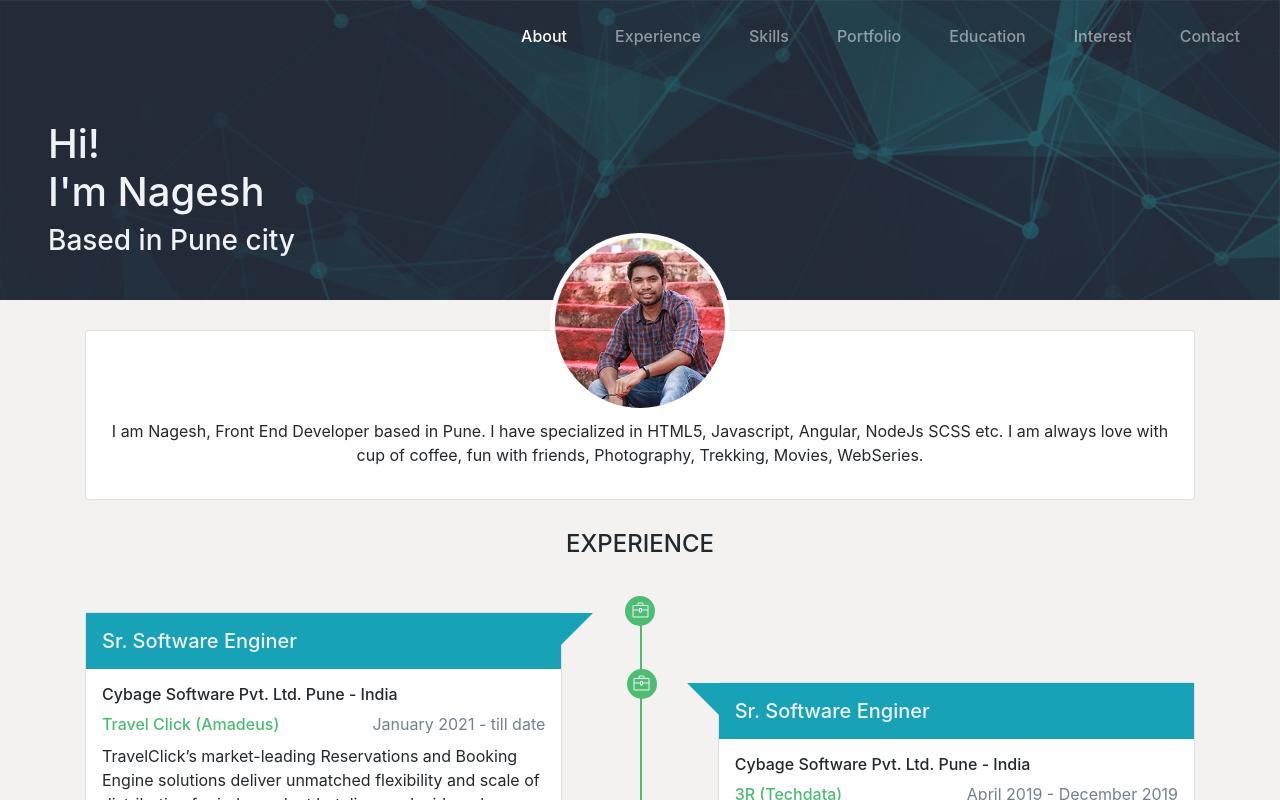
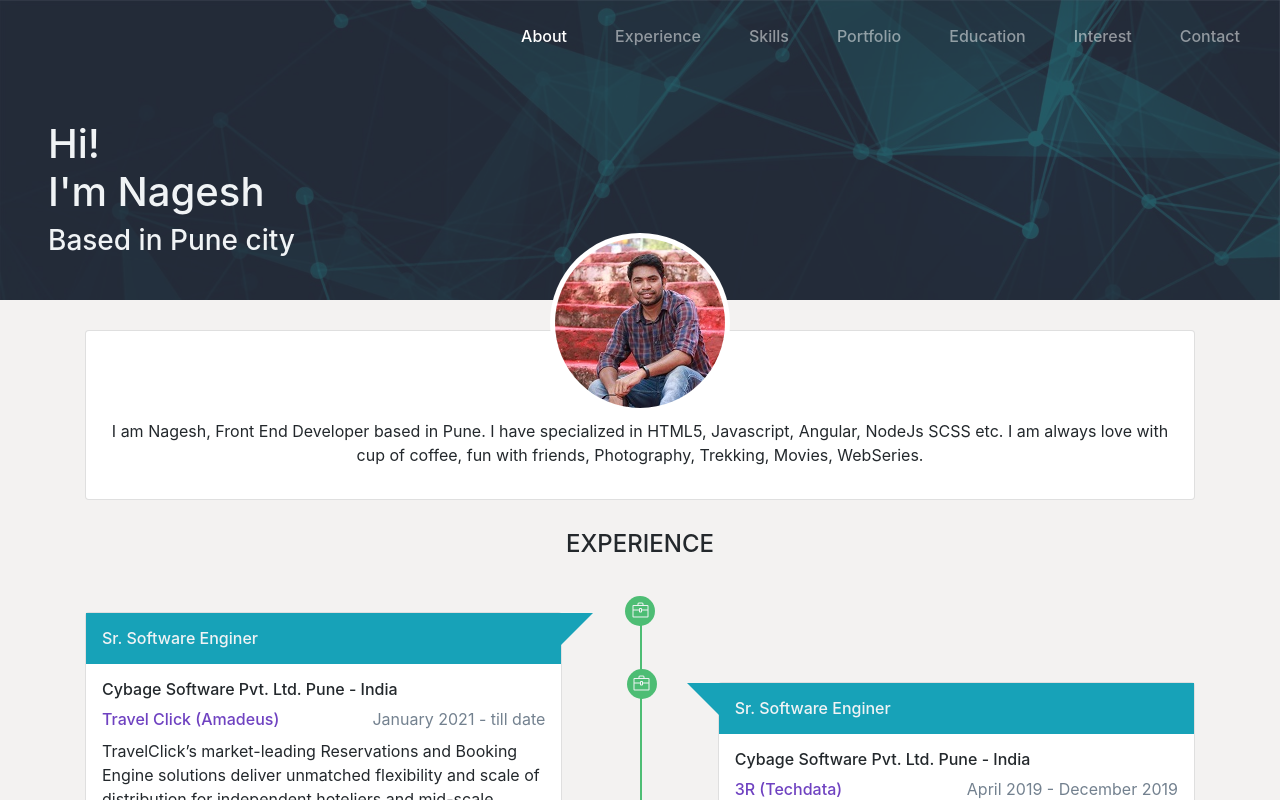
Before and after one commit to NageshAdhe/PORTFOLIO, a React (Create React App) app: page / in a window 1280 px wide. Shown: the top 800 px of the page. Built offline with nearby package versions, Linux system fonts and the light colour scheme.

Commit message:
content correction

```diff
--- a/src/app/resume/workExperience.jsx
+++ b/src/app/resume/workExperience.jsx
@@ -14,13 +14,13 @@ class ResumeWorkExperience extends Component {
 
 
                 <div class="timeline-header">
-                    <h5 class="text-capitalize m-0">{item.designation}</h5>
+                    <h6 class="text-capitalize m-0">{item.designation}</h6>
                 </div>
                 <div class="timeline-body">
                 <h6 class="">{item.company} - {item.country}</h6>
                 <div className="row">
                 <div className="col-12 mb-2">
-                <span class="h6 text-success">{item.project}</span>
+                <span class="h6 text-purple">{item.project}</span>
                 <span class="float-right text-muted">{item.startDate} - {item.endDate}</span>
                 </div>
                 </div>
--- a/src/assets/data/interests.json
+++ b/src/assets/data/interests.json
@@ -5,7 +5,7 @@
         "title":"Movies",
         "icon":"",
         "img":"img/movies-marvel.jpg",
-        "description":"Watching movie is my best way to spend my leisure time. It can refresh my mind. I am huge fan of <strong>Marvel Cinematic</strong>. Ironman,Thor and Captain America are my favourites. I like to watch Action,Fictional,Sci-Fi and Comedy movies. Apart from movies I loves Web series also Like GOT,Big Bang Theory,Friends,Money Heist,Family Man,Sacred Games and so on. ",
+        "description":"Watching movie is my best way to spend my leisure time.  I am huge fan of  &#128525; <strong>Marvel Cinematic</strong>. Ironman,Thor and Captain America are my favourites. I like to watch Action,Fictional,Sci-Fi and Comedy movies. Apart from movies I loves Web series also Like GOT,Big Bang Theory,Friends,Money Heist,Family Man,Sacred Games and so on. &#128540;",
         "popOverClassName":"bg-primary text-light",
         "popOverHeading":"Movies"
 
@@ -15,7 +15,7 @@
         "title":"Music",
         "icon":"",
         "img":"img/music-1.jpg",
-        "description":"I love to listen Bollywood songs of A.R. Rahman,Mohit Chauhan,Arijit Sing,Jubin Nautiyal, Neha kakkar, Shreya Ghoshal. Sometime I listen Old song of Kishor Kumar and other songs also.",
+        "description":"I love &#128525; to listen <strong>Bollywood songs</strong> of A.R. Rahman,Mohit Chauhan,Arijit Sing,Jubin Nautiyal, Neha kakkar, Shreya Ghoshal. Sometime I listen Old song of Kishor Kumar and other songs also.",
         "popOverClassName":"bg-primary text-light",
         "popOverHeading":"Music"
       },
@@ -24,7 +24,7 @@
         "title":"Photography",
         "icon":"",
         "img":"img/photography-2.jpg",
-        "description":"I always Like to capture the nature like Sunrise, Sunset, Sky Shades, Birds and moments with friends and family sometimes I do trekking with friend near pune and click some photos",
+        "description":"I always Love  &#128525; to capture photos of nature like Sunrise, Sunset, Sky Shades, Birds and moments with friends and family sometimes I do trekking with friend near Pune and click some photos",
         "popOverClassName":"bg-primary text-light",
         "popOverHeading":"Photography"
       },
@@ -33,7 +33,7 @@
         "title":"Foody",
         "icon":"",
         "img":"img/foody-3.jpg",
-        "description":"I like Wadapav, extremly love love with chicken food. Sometimes I cook chicken food, not a good chef but friends says they like chicken cooked by me &#128540;. Love dishes like Puran Poli,Kande-baji,Msala Dosa,Panipuri,Jalebi,and so on.",
+        "description":"I like Wadapav, extremly love  &#128525; with chicken food. Sometimes I cook chicken curry, not a good chef but friends says they like food cooked by me &#128540;. Love  &#128525; dishes like Puran Poli,Kande-baji,Msala Dosa,Panipuri,Jalebi,and so on.&#128540;",
         "popOverClassName":"bg-primary text-light",
         "popOverHeading":"Foody"
       }
```
